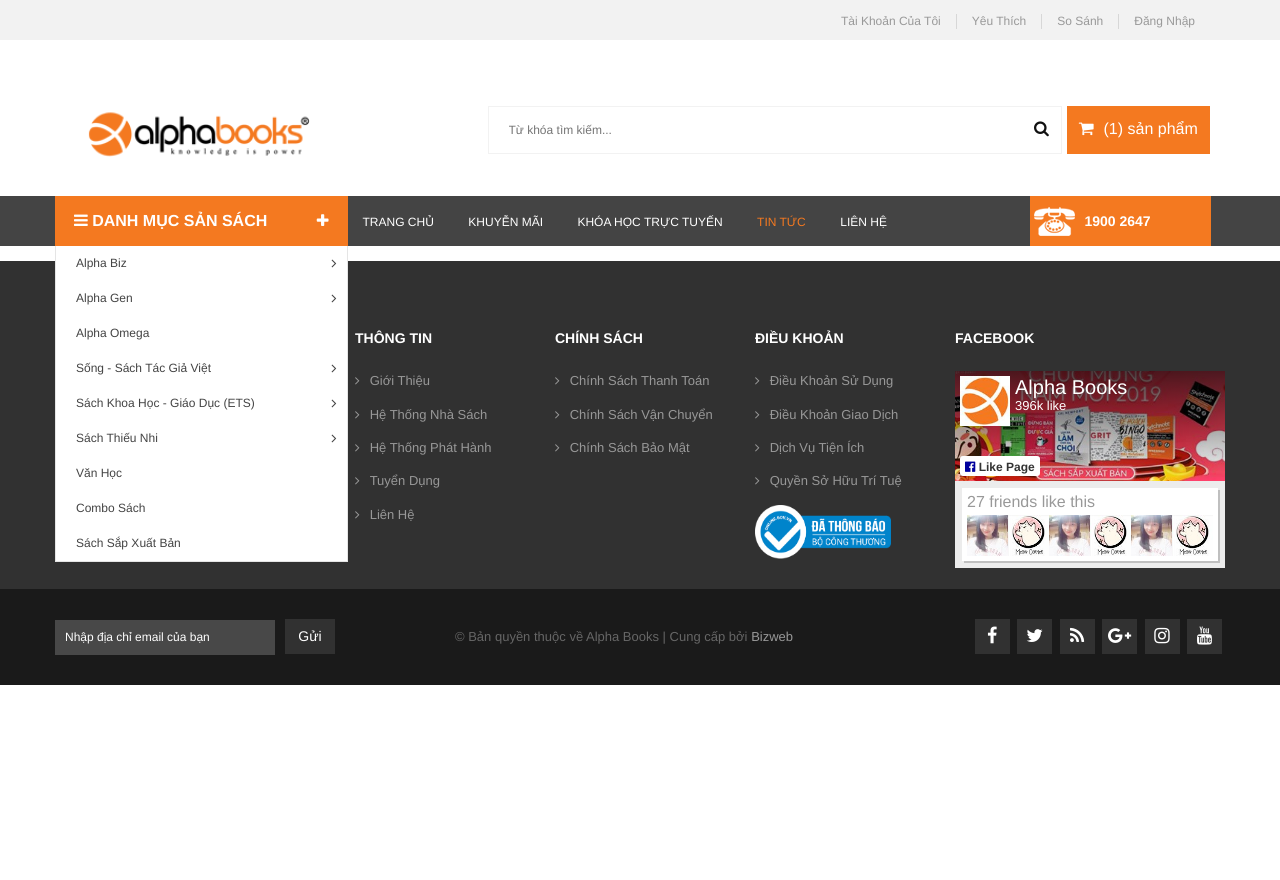
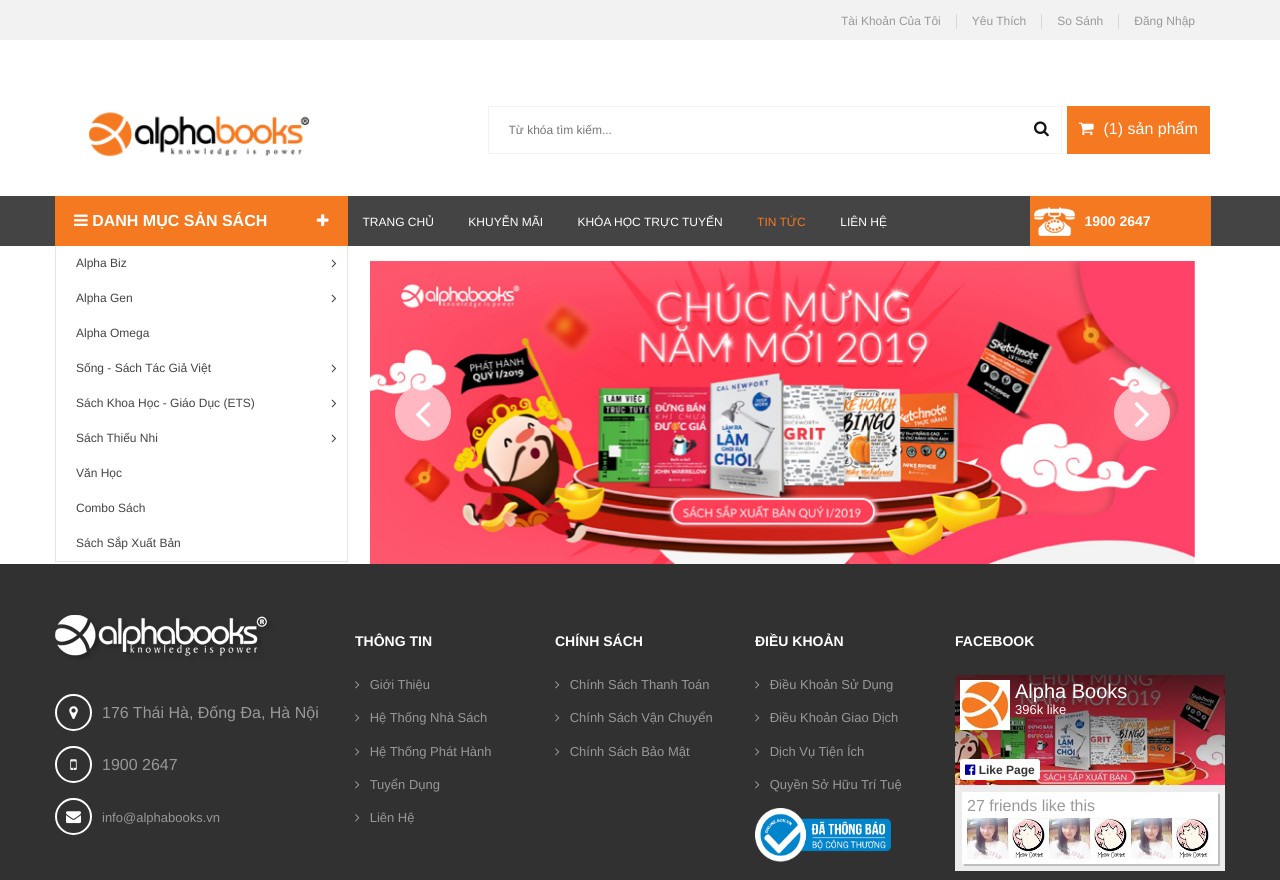
Before and after one commit to huyenft905/Alphabook, a website: page src/homePage.html in a window 1280 px wide. Shown: the top 880 px of the page. Before the commit the page ends 800 px from the top, so only its background shows below. Drawn offline with nearby package versions, Linux system fonts and the light colour scheme.

Commit message:
add slidershow

```diff
--- a/src/css/style.css
+++ b/src/css/style.css
@@ -123,6 +123,44 @@
 
 .btn__wrap .open {
   display: block; }
+
+.owl-dots {
+  display: none; }
+
+.owl-prev {
+  position: absolute;
+  top: 50%;
+  -webkit-transform: translateY(-50%);
+          transform: translateY(-50%);
+  left: 3%;
+  outline: none; }
+  .owl-prev i.fa.fa-angle-left {
+    font-size: 45px;
+    line-height: 56px;
+    color: #fff; }
+
+.owl-next {
+  position: absolute;
+  top: 50%;
+  right: 3%;
+  -webkit-transform: translateY(-50%);
+          transform: translateY(-50%);
+  outline: none; }
+  .owl-next i.fa.fa-angle-right {
+    font-size: 45px;
+    line-height: 56px;
+    color: #fff; }
+
+.flex-next, .flex-prev {
+  width: 56px;
+  display: inline-block;
+  height: 56px;
+  border-radius: 50%;
+  background: rgba(255, 255, 255, 0.6);
+  -webkit-transition: all 0.3s  linear;
+  transition: all 0.3s  linear; }
+  .flex-next:hover, .flex-prev:hover {
+    background: #F47920 !important; }
 
 /*! normalize.css v8.0.1 | MIT License | github.com/necolas/normalize.css */
 /* Document
--- a/src/homePage.html
+++ b/src/homePage.html
@@ -54,7 +54,8 @@
                                                               aria-hidden="true"></i>(<span>1</span>) sản phẩm
                                     </div>
                                     <div class="cart__hover">
-                                        <p class="cart-text"><a href="#"><span class="cart-icon fa fa-check"></span> 0 Sản phẩm trong giỏ hàng</a></p>
+                                        <p class="cart-text"><a href="#"><span class="cart-icon fa fa-check"></span> 0
+                                            Sản phẩm trong giỏ hàng</a></p>
                                         <p class="cart-desc"><a href="#">Không có sản phẩm nào trong giỏ hàng</a></p>
                                     </div>
                                 </div>
@@ -168,11 +169,53 @@
     </div>
 </header>
 <main>
+<section class="banner">
+    <div class="container">
+        <div class="col-md-3"></div>
+        <div class="col-md-9">
+            <div class="banner__content">
+                <div class="owl-carousel owl-1">
+                    <div class="owl-content">
+                        <div class="item">
+                            <a href="#">
+                                <img src="images/slider-re1.jpg" alt="">
+                            </a>
+                        </div>
+                    </div>
+                    <div class="owl-content">
+                        <div class="item">
+                            <a href="#">
+                                <img src="images/slider-re2.jpg" alt="">
+                            </a>
+                        </div>
+                    </div>
+                    <div class="owl-content">
+                        <div class="item">
+                            <a href="#">
+                                <img src="images/slider-re3.jpg" alt="">
+                            </a>
+                        </div>
+                    </div>
+                    <div class="owl-content">
+                        <div class="item">
+                            <a href="#">
+                                <img src="images/slider-re4.jpg" alt="">
+                            </a>
+                        </div>
+                    </div>
+                    <div class="owl-content">
+                        <div class="item">
+                            <a href="#">
+                                <img src="images/slider-re5.jpg" alt="">
+                            </a>
+                        </div>
+                    </div>
 
-
-
-
-
+                </div>
+            </div>
+        </div>
+    </div>
+</section>
 
 </main>
 <footer class="footer">
--- a/src/js/main.js
+++ b/src/js/main.js
@@ -69,3 +69,31 @@
         yourNavigation.removeClass(stickyDiv);
     }
 });
+
+//*************************************** Owl Crousel
+$('.owl-carousel').owlCarousel({
+    animateOut: 'fadeOut',
+    loop:true,
+    margin:10,
+    rewind: true,
+    autoplay: true,
+    autoplayTimeout:7000,
+    responsiveClass:true,
+    nav: true,
+    navText: ["<span class=\"flex-next\" ><i class='fa fa-angle-left'></i></span>", "<span class=\"flex-prev\" ><i class='fa fa-angle-right'></i></span>"],
+    responsive:{
+        0:{
+            items:1,
+            nav:true
+        },
+        600:{
+            items:3,
+            nav:false
+        },
+        1000:{
+            items:1,
+            nav:true,
+            loop:false
+        }
+    }
+});
--- a/src/scss/setting.scss
+++ b/src/scss/setting.scss
@@ -144,3 +144,45 @@
 .btn__wrap .open{
     display: block;
 }
+
+//Setting Owl Crousel
+.owl-dots{
+    display: none;
+}
+.owl-prev{
+    position: absolute;
+    top: 50%;
+    transform: translateY(-50%);
+    left: 3%;
+    outline: none;
+    i.fa.fa-angle-left{
+        font-size: 45px;
+        line-height: 56px;
+        color : #fff;
+
+    }
+
+}
+.owl-next{
+    position: absolute;
+    top: 50%;
+    right: 3%;
+    transform: translateY(-50%);
+    outline: none;
+    i.fa.fa-angle-right{
+        font-size: 45px;
+        line-height: 56px;
+        color : #fff;
+    }
+}
+.flex-next, .flex-prev{
+    width: 56px;
+    display: inline-block;
+    height: 56px;
+    border-radius: 50%;
+    background: rgba(255,255,255,0.6);
+    transition: all 0.3s  linear;
+    &:hover{
+        background: #F47920 !important;
+    }
+}
```
Also changed, not shown: src/images/slider-re5.jpg (added).
